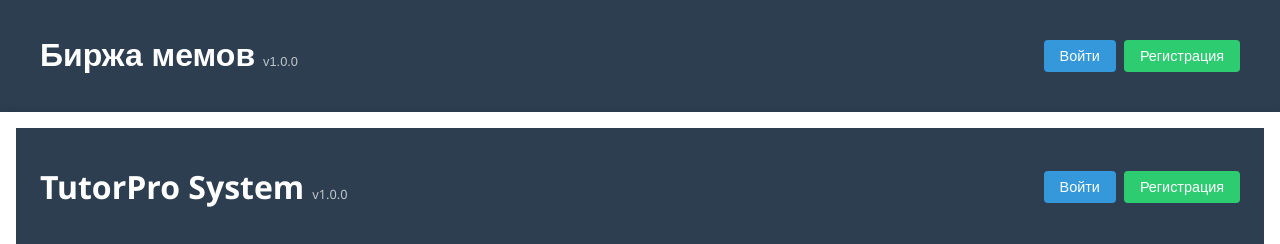
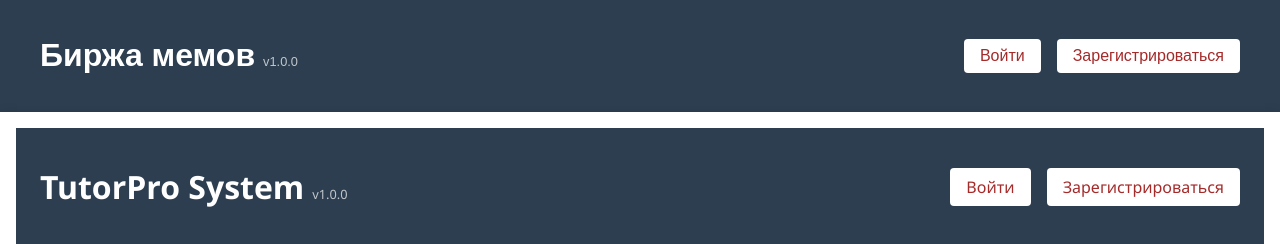
Before and after one commit to Snj203/birja, a Vue app: page /tutors/me in a window 1280 px wide. Shown: the top 244 px of the page. Built offline with nearby package versions, Linux system fonts and the light colour scheme.

Commit message:
fix prev commit

```diff
--- a/src/system/AppHeader.vue
+++ b/src/system/AppHeader.vue
@@ -8,8 +8,22 @@
       <nav class="user-menu">
         <!-- Отображаем кнопки входа/регистрации, если пользователь не аутентифицирован -->
         <div v-if="!isAuthenticated" class="auth-buttons">
-          <button class="auth-btn login-btn" @click="handleLogin">Войти</button>
-          <button class="auth-btn signup-btn" @click="handleSignup">Регистрация</button>
+          <div class="nav-right">
+            <router-link
+              to="/login"
+              class="nav-link"
+              active-class="active"
+            >
+              Войти
+            </router-link>
+            <router-link
+              to="/register"
+              class="nav-link"
+              active-class="active"
+            >
+              Зарегистрироваться
+            </router-link>
+          </div>
         </div>
         <!-- Отображаем меню пользователя и уведомления, если пользователь аутентифицирован -->
         <template v-else>
@@ -49,32 +63,6 @@ const currentUser = ref(null);
 // Количество непрочитанных уведомлений
 const unreadNotifications = ref(0);
 
-// Функция для обработки входа
-const handleLogin = () => {
-  console.log('Login button clicked');
-  // Здесь должна быть логика входа пользователя, например, вызов API
-  // После успешного входа обновляем состояние
-  isAuthenticated.value = true;
-  currentUser.value = {
-    name: 'Иван Петров',
-    role: 'Репетитор'
-  };
-  unreadNotifications.value = 3;
-};
-
-// Функция для обработки регистрации
-const handleSignup = () => {
-  console.log('Signup button clicked');
-  // Здесь должна быть логика регистрации, например, вызов API
-  // После успешной регистрации можно сразу выполнить вход
-  isAuthenticated.value = true;
-  currentUser.value = {
-    name: 'Иван Петров',
-    role: 'Репетитор'
-  };
-  unreadNotifications.value = 3;
-};
-
 // Функция для обработки выхода
 const handleLogout = () => {
   console.log('Logout button clicked');
@@ -91,6 +79,28 @@ const toggleNotifications = () => {
 </script>
 
 <style scoped>
+.nav-right {
+  display: flex;
+  gap: 1rem;
+}
+
+.nav-link {
+  padding: 0.5rem 1rem;
+  text-decoration: none;
+  background-color: white;
+  color: brown;
+  border-radius: 4px;
+}
+
+.nav-link:hover {
+  background-color: #e0e0e0;
+}
+
+.nav-link.active {
+  background-color: #42b983;
+  color: white;
+}
+
 .app-header {
   background-color: #2c3e50;
   color: white;
```
Also changed, not shown: src/components/NavBar.vue (+0 -14 lines).
